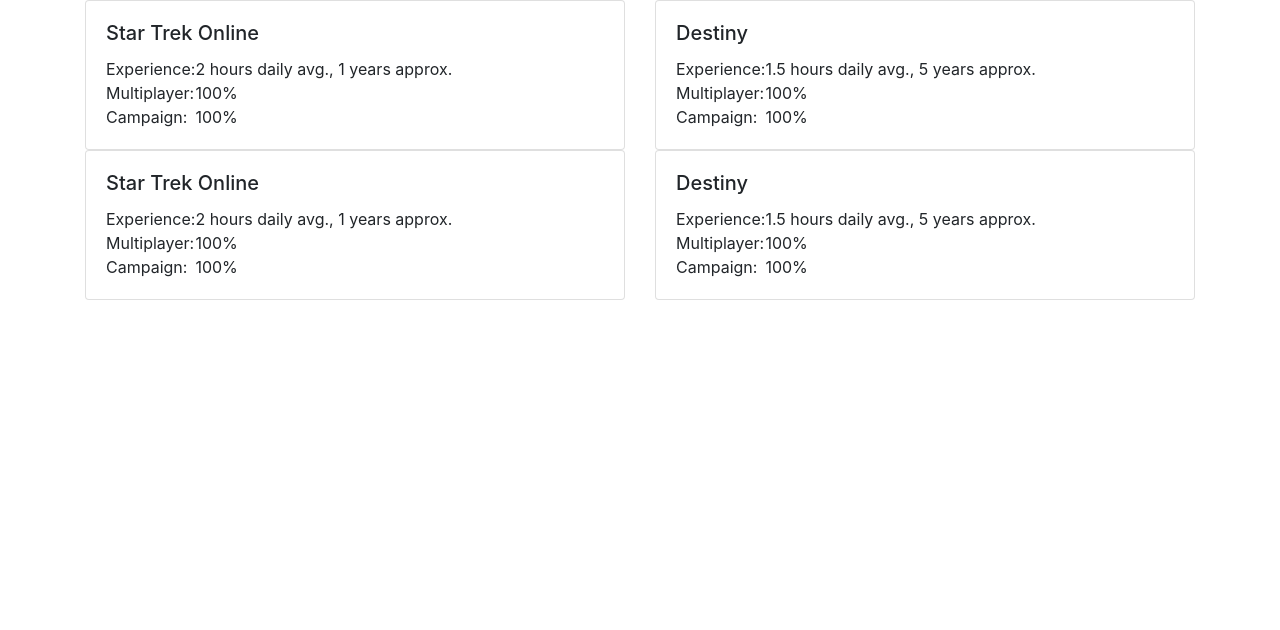
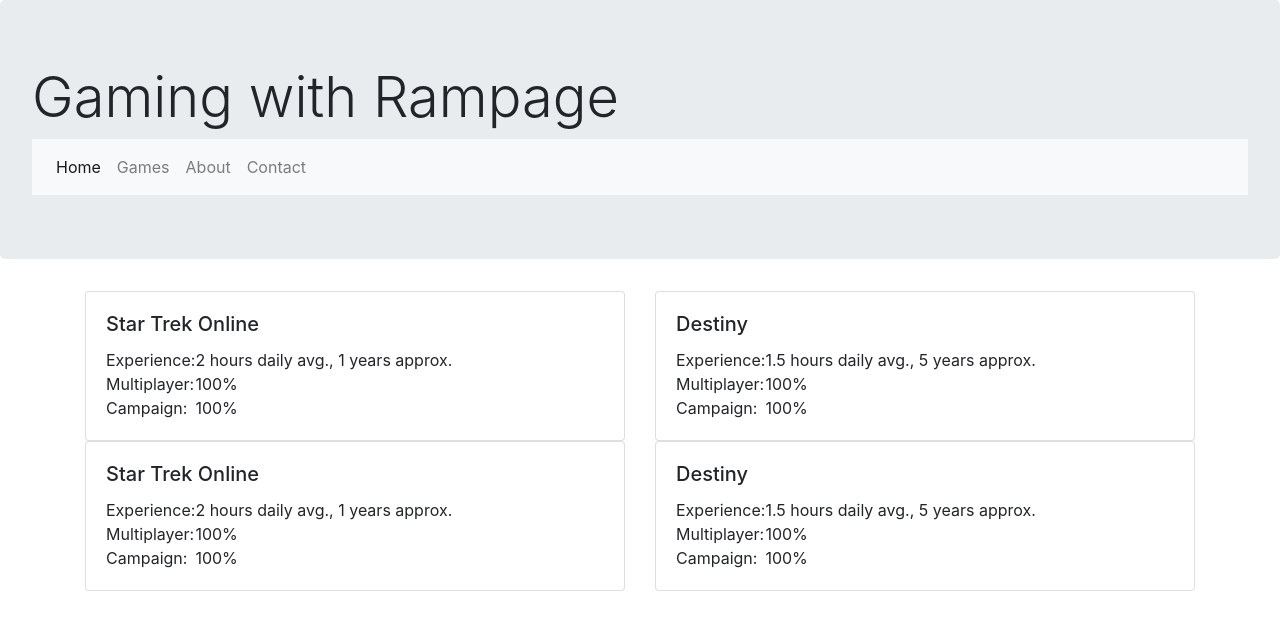
Before and after one commit to josheriksen/Gaming-with-Rampage, a website: page webpage.2.0.html in a window 1280 px wide. Drawn offline with nearby package versions, Linux system fonts and the light colour scheme.

Commit message:
added jumbotron and navbar

```diff
--- a/webpage.2.0.html
+++ b/webpage.2.0.html
@@ -11,6 +11,23 @@
     <title>Gaming with Rampage</title>
   </head>
   <body>
+    <div class="jumbotron">
+        <h1 class="display-4">Gaming with Rampage</h1>
+        <nav class="navbar navbar-expand-lg navbar-light bg-light">
+            <!-- <a class="navbar-brand" href="#">Navbar</a> -->
+            <button class="navbar-toggler" type="button" data-toggle="collapse" data-target="#navbarNavAltMarkup" aria-controls="navbarNavAltMarkup" aria-expanded="false" aria-label="Toggle navigation">
+                <span class="navbar-toggler-icon"></span>
+            </button>
+            <div class="collapse navbar-collapse" id="navbarNavAltMarkup">
+                <div class="navbar-nav">
+                <a class="nav-item nav-link active" href="#">Home <span class="sr-only">(current)</span></a>
+                <a class="nav-item nav-link" href="#">Games</a>
+                <a class="nav-item nav-link" href="#">About</a>
+                <a class="nav-item nav-link" href="#">Contact</a>
+                </div>
+            </div>
+        </nav>
+    </div>
       <div class="container">
           <div class="row">
               <div class="col-lg-6">
```
Also changed, not shown: default.html (added).
